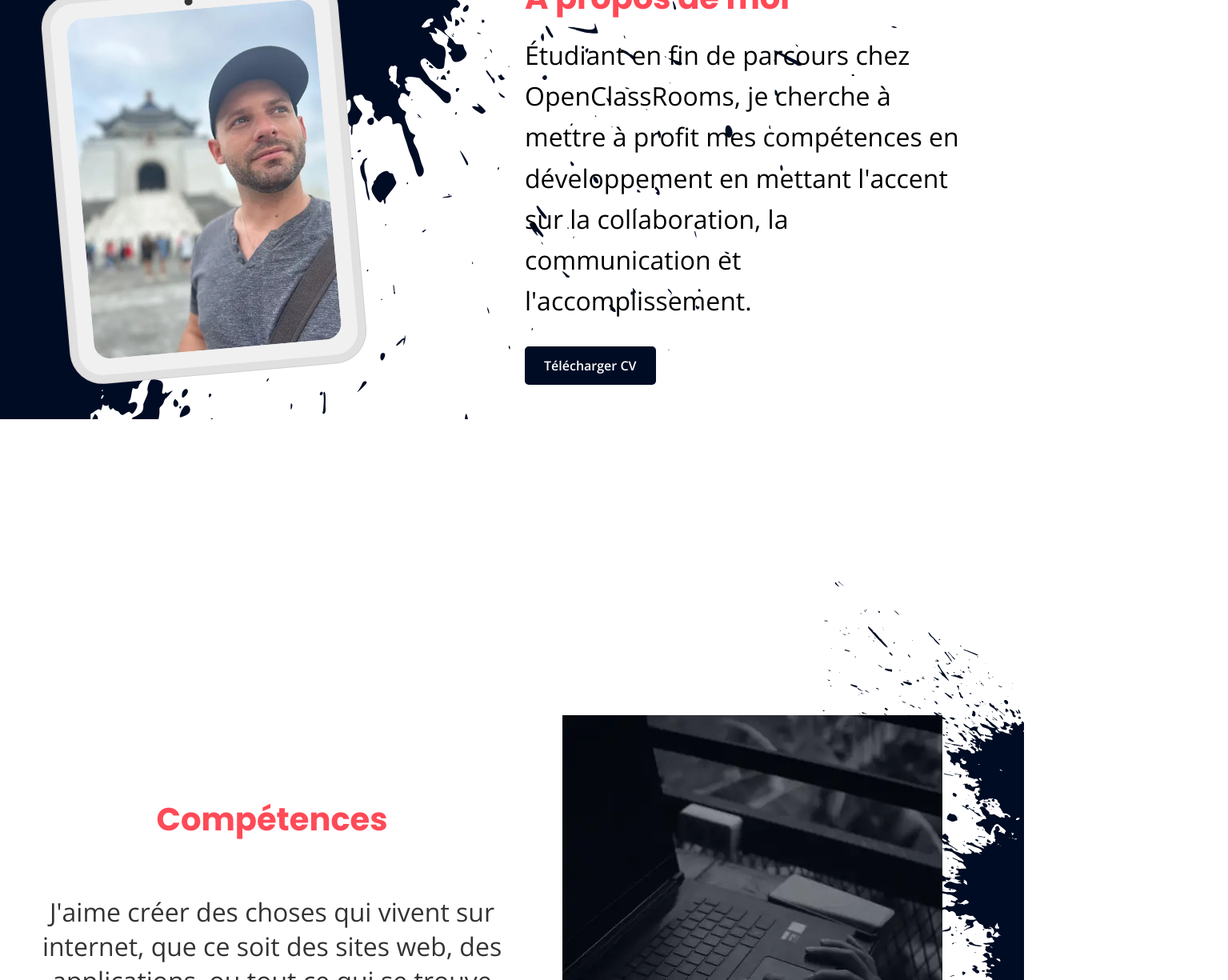
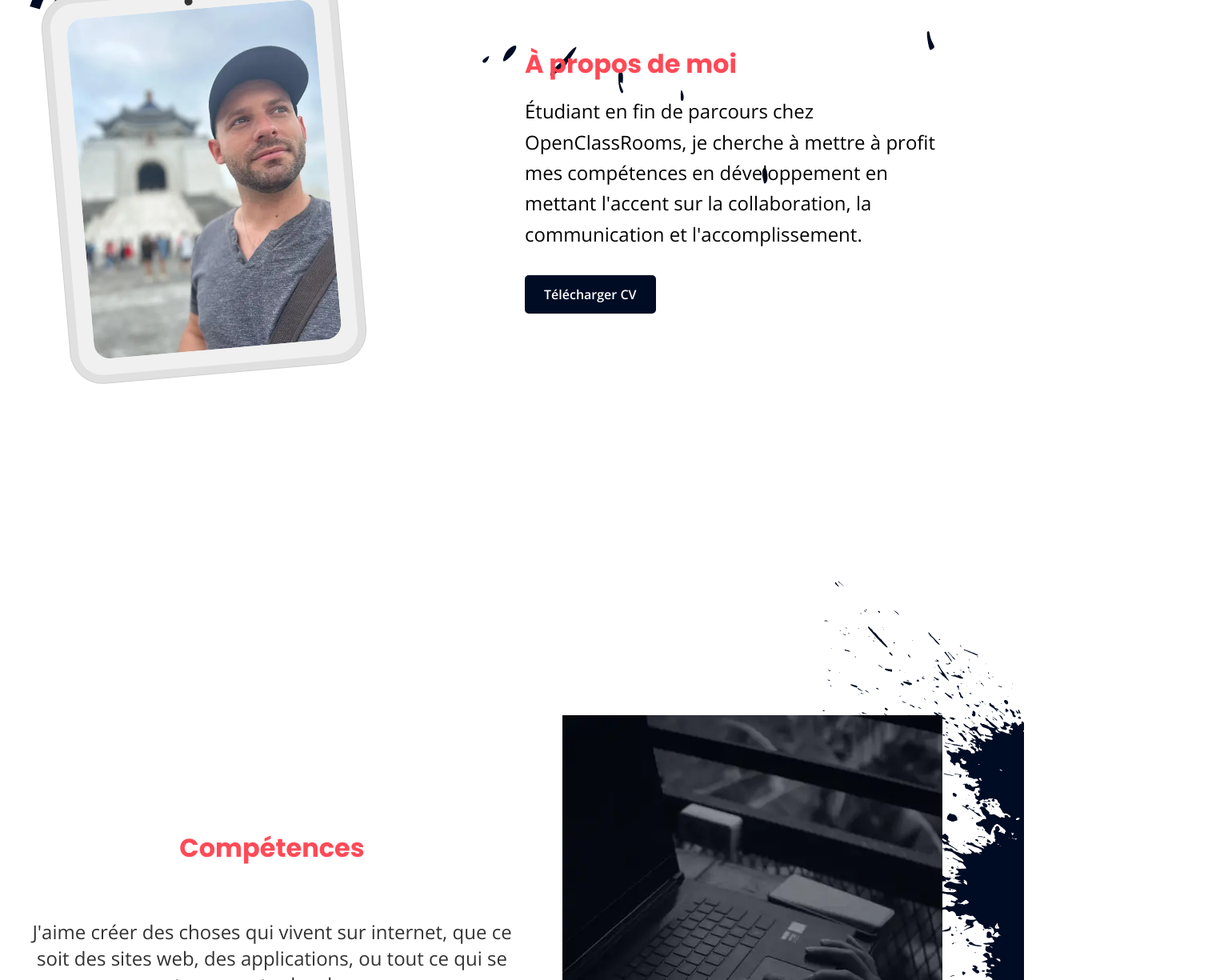
Before and after one commit to Kevin13600/Uyttenbroeck_Kevin_12_Creez_et_publiez_votre_portfolio_de_developpeur_16102024, a React (Vite) app: page / in a window 1280 px wide. Shown: the part 1080-2305 px from the top of the page at 80% size, 1535 px wide, since content can reach past the window. Built offline with nearby package versions, Linux system fonts and the light colour scheme.

Commit message:
Terminé

```diff
--- a/src/App.jsx
+++ b/src/App.jsx
@@ -9,11 +9,19 @@ import Contact from './components/Contact';
 import Footer from './components/Footer';
 
 const GlobalStyle = createGlobalStyle`
+  @import url('https://fonts.googleapis.com/css2?family=Poppins:wght@400;600;700&family=Open+Sans:wght@400;600&display=swap');
+
   * {
     margin: 0;
     padding: 0;
     box-sizing: border-box;
   }
+
+  html, body {
+    width: 100%;
+    overflow-x: hidden;
+  }
+
   body {
     font-family: 'Open Sans', sans-serif;
   }
@@ -27,10 +35,14 @@ const AppWrapper = styled.div`
   display: flex;
   flex-direction: column;
   min-height: 100vh;
+  width: 100%;
+  max-width: 100vw;
+  overflow-x: hidden;
 `;
 
 const MainContent = styled.main`
   flex: 1;
+  width: 100%;
 `;
 
 const Section = styled(Element)`
@@ -38,10 +50,11 @@ const Section = styled(Element)`
   display: flex;
   flex-direction: column;
   justify-content: center;
+  width: 100%;
 `;
 
 const FooterSection = styled(Section)`
-  min-height: auto; // Le footer n'a pas besoin d'être de hauteur 100vh
+  min-height: auto;
 `;
 
 class App extends React.Component {
@@ -82,14 +95,26 @@ class App extends React.Component {
       <>
         <GlobalStyle />
         <AppWrapper>
-          <Section name="header" id="header"><HeaderHero /></Section>
+          <Section name="header" id="header">
+            <HeaderHero />
+          </Section>
           <MainContent>
-            <Section name="about" id="about"><About /></Section>
-            <Section name="skills" id="skills"><Skills /></Section>
-            <Section name="works" id="works"><Works /></Section>
-            <Section name="contact" id="contact"><Contact /></Section>
+            <Section name="about" id="about">
+              <About />
+            </Section>
+            <Section name="skills" id="skills">
+              <Skills />
+            </Section>
+            <Section name="works" id="works">
+              <Works />
+            </Section>
+            <Section name="contact" id="contact">
+              <Contact />
+            </Section>
           </MainContent>
-          <FooterSection name="footer" id="footer"><Footer /></FooterSection>
+          <FooterSection name="footer" id="footer">
+            <Footer />
+          </FooterSection>
         </AppWrapper>
       </>
     );
--- a/src/components/About.jsx
+++ b/src/components/About.jsx
@@ -16,7 +16,7 @@ const AboutSection = styled.section`
 
 const BackgroundImage = styled.div`
   position: absolute;
-  top: -58vh;
+  top: -327vh;
   left: 0;
   right: 0;
   bottom: 0;
@@ -24,11 +24,11 @@ const BackgroundImage = styled.div`
   background-size: cover;
   background-position: left center;
   background-repeat: no-repeat;
-  transform: skew(0deg, -12deg);
+  transform: skew(0deg, -8deg);
   z-index: 1;
   max-width: 1370px;
   min-width: 1370px;
-   @media (max-width: 768px) {
+   @media (max-width: 1000px) {
     display: none;
   }
 `;
@@ -50,6 +50,7 @@ const ContentWrapper = styled.div`
     padding: 25vh 2rem 0;
   }
   @media (max-width: 768px) {
+    margin-top: 5rem;
     flex-direction: column;
     gap: 3rem;
   }
@@ -107,13 +108,13 @@ const TextContainer = styled.div`
 `;
 
 const Title = styled.h2`
-  font-size: 2.5rem;
+  font-size: 2rem;
   margin-bottom: 1rem;
   color: #FF4A57;
 `;
 
 const Description = styled.p`
-  font-size: 2rem;
+  font-size: 1.5rem;
   line-height: 1.6;
   margin-bottom: 2rem;
   color: #000;
--- a/src/components/Contact.jsx
+++ b/src/components/Contact.jsx
@@ -25,13 +25,13 @@ const ContactContainer = styled.div`
 
 const Title = styled.h2`
   color: #FF4A57;
-  font-size: 2.5rem;
+  font-size: 2rem;
   margin-bottom: 20px;
 `;
 
 const Subtitle = styled.p`
   color: #666;
-  font-size: 2rem;
+  font-size: 1.5rem;
   margin-bottom: 30px;
 `;
 
--- a/src/components/Skills.jsx
+++ b/src/components/Skills.jsx
@@ -31,7 +31,7 @@ const Container = styled.div`
 
   @media (max-width: 768px) {
     flex-direction: column-reverse;
-    gap: 2rem;
+    gap: 1rem;
   }
 `;
 
@@ -46,13 +46,13 @@ const ContentWrapper = styled.div`
 `;
 
 const Title = styled.h2`
-  font-size: 2.5rem;
+  font-size: 2rem;
   color: ${colors.primary};
   margin-bottom: 4rem;
 `;
 
 const Description = styled.p`
-  font-size: 2rem;
+  font-size: 1.5rem;
   color: ${colors.text};
   margin-bottom: 4rem;
 
```
